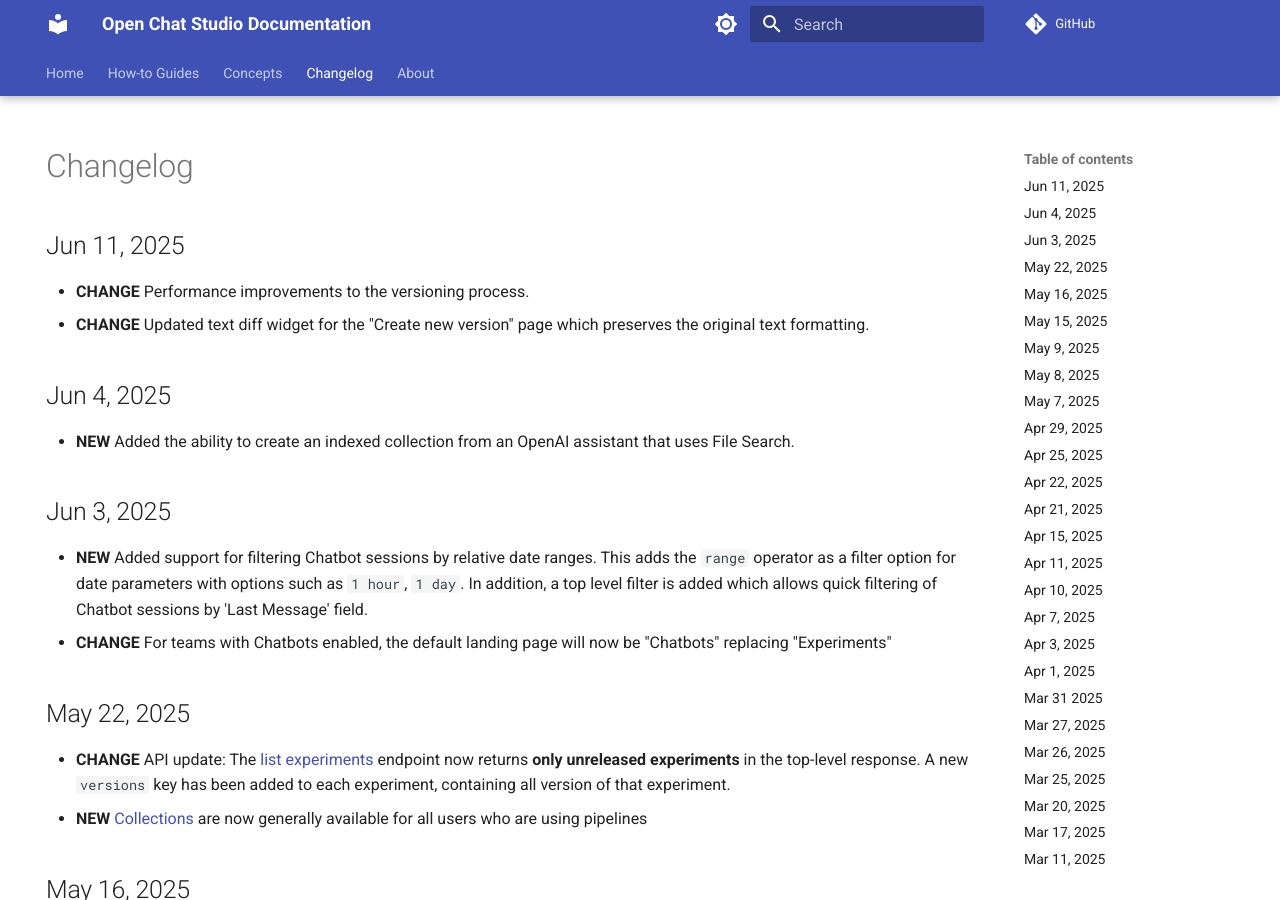
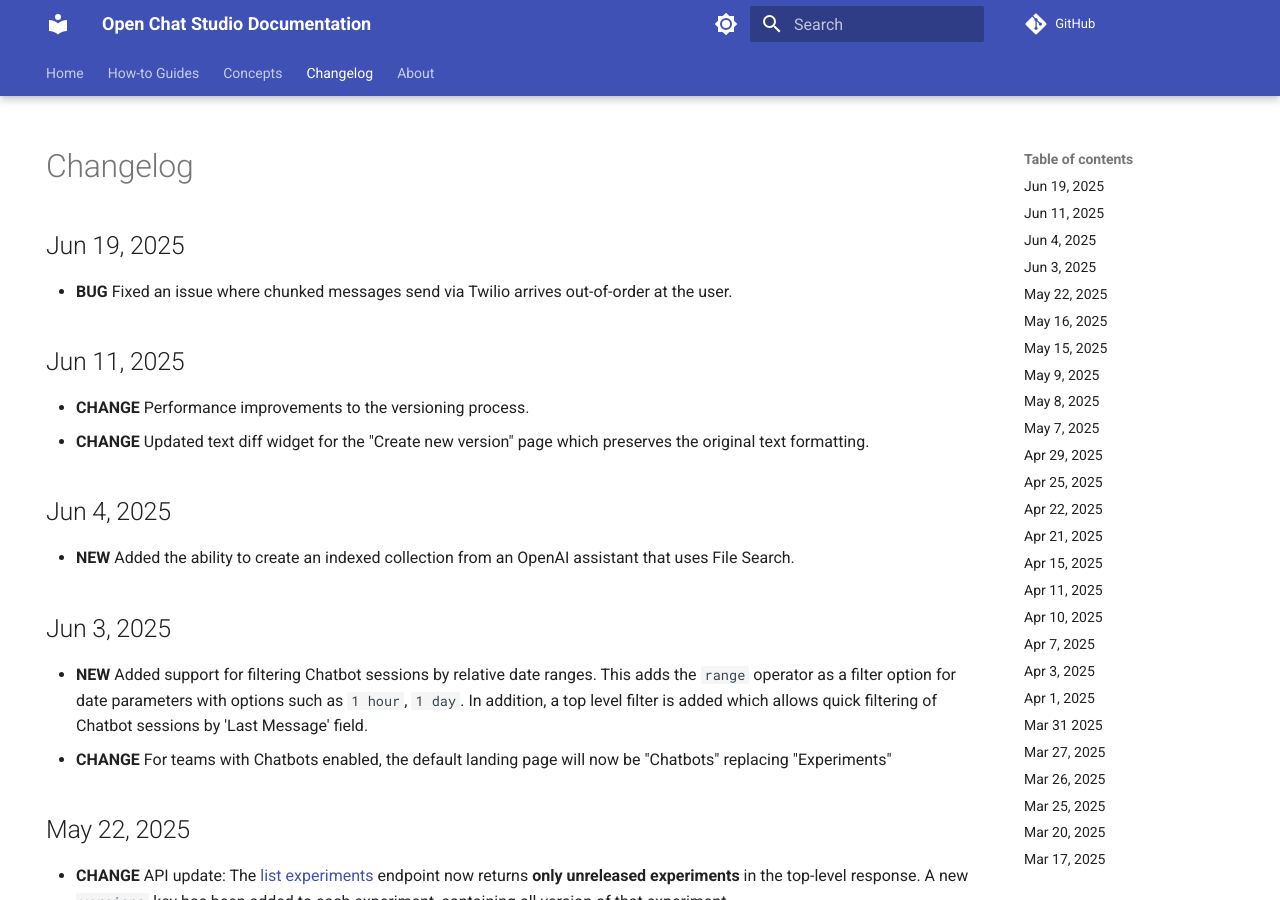
Before and after one commit to dimagi/open-chat-studio-docs, an MkDocs documentation site: the page built from docs/changelog.md, in a window 1280 px wide and 900 px high. Built offline with MkDocs 1.6.1 and Material for MkDocs 9.7.7, drawn with Linux system fonts in a browser that asks for light colours; emoji names are drawn with the system emoji font; a script that is not in the unit is left out; comment, search, counter and statistics services are not loaded.

Commit message:
Update changelog

```diff
--- a/docs/changelog.md
+++ b/docs/changelog.md
@@ -4,6 +4,10 @@
 ---
 
 # Changelog
+## Jun 19, 2025
+* **BUG** Fixed an issue where chunked messages send via Twilio arrives out-of-order at the user.
+
+
 ## Jun 11, 2025
 * **CHANGE** Performance improvements to the versioning process.
 * **CHANGE** Updated text diff widget for the "Create new version" page which preserves the original text formatting.
```
